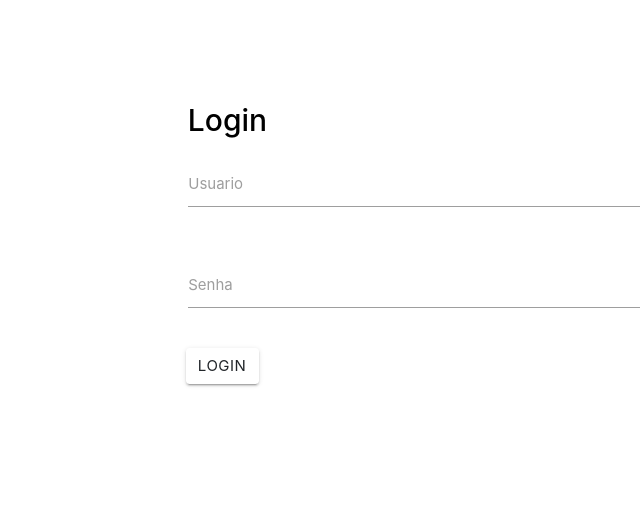
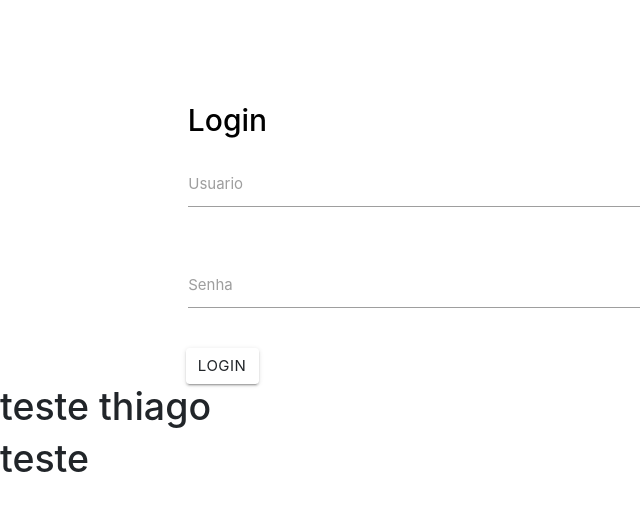
Before and after one commit to dvespasiano/IPCcomThiago, an Angular app: page / in a window 1280 px wide. Shown: the top 510 px of the page, without its empty margins (0-640 px from the left). Built offline with nearby package versions, Linux system fonts and the light colour scheme.

Commit message:
Update src/app/app.component.html

```diff
--- a/src/app/app.component.html
+++ b/src/app/app.component.html
@@ -1 +1,3 @@
 <router-outlet></router-outlet>
+<h1>teste thiago</h1>
+<h1>teste</h1>
```
